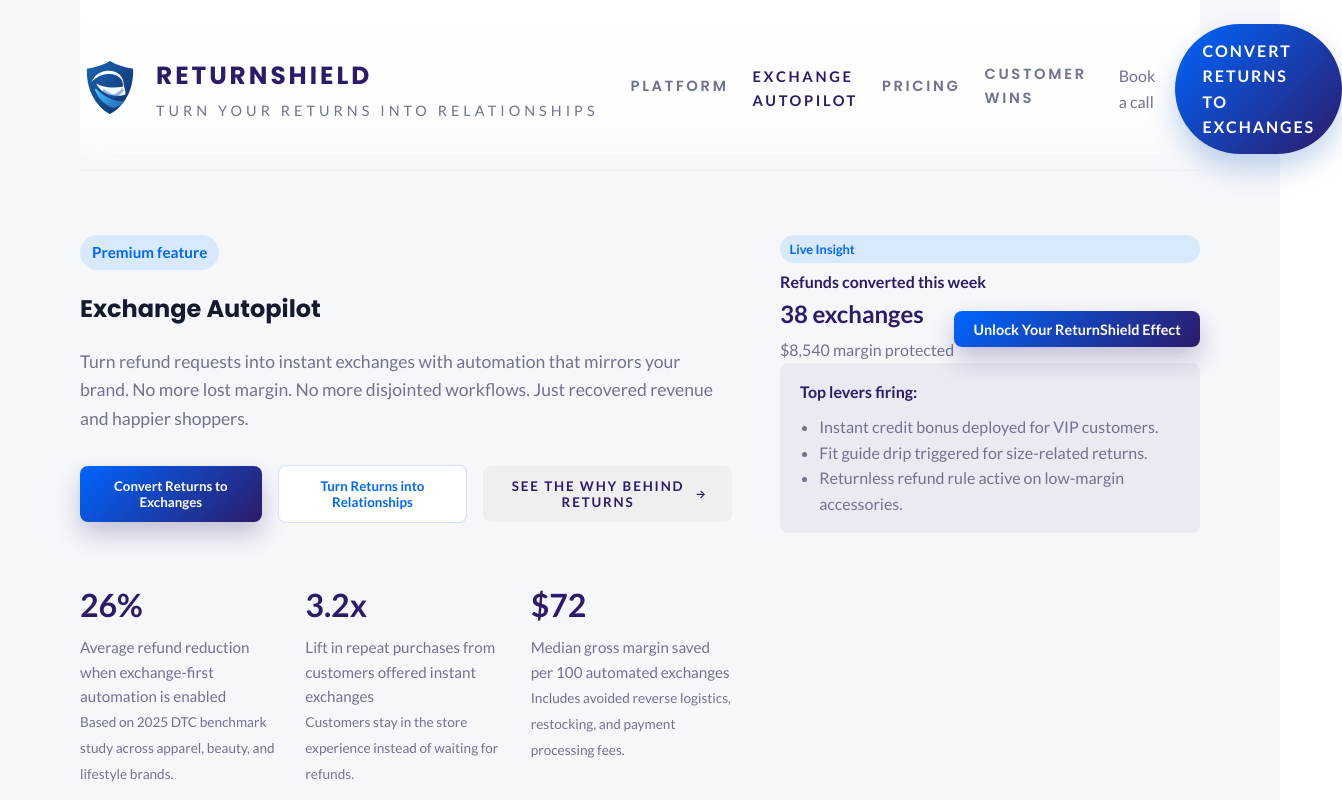
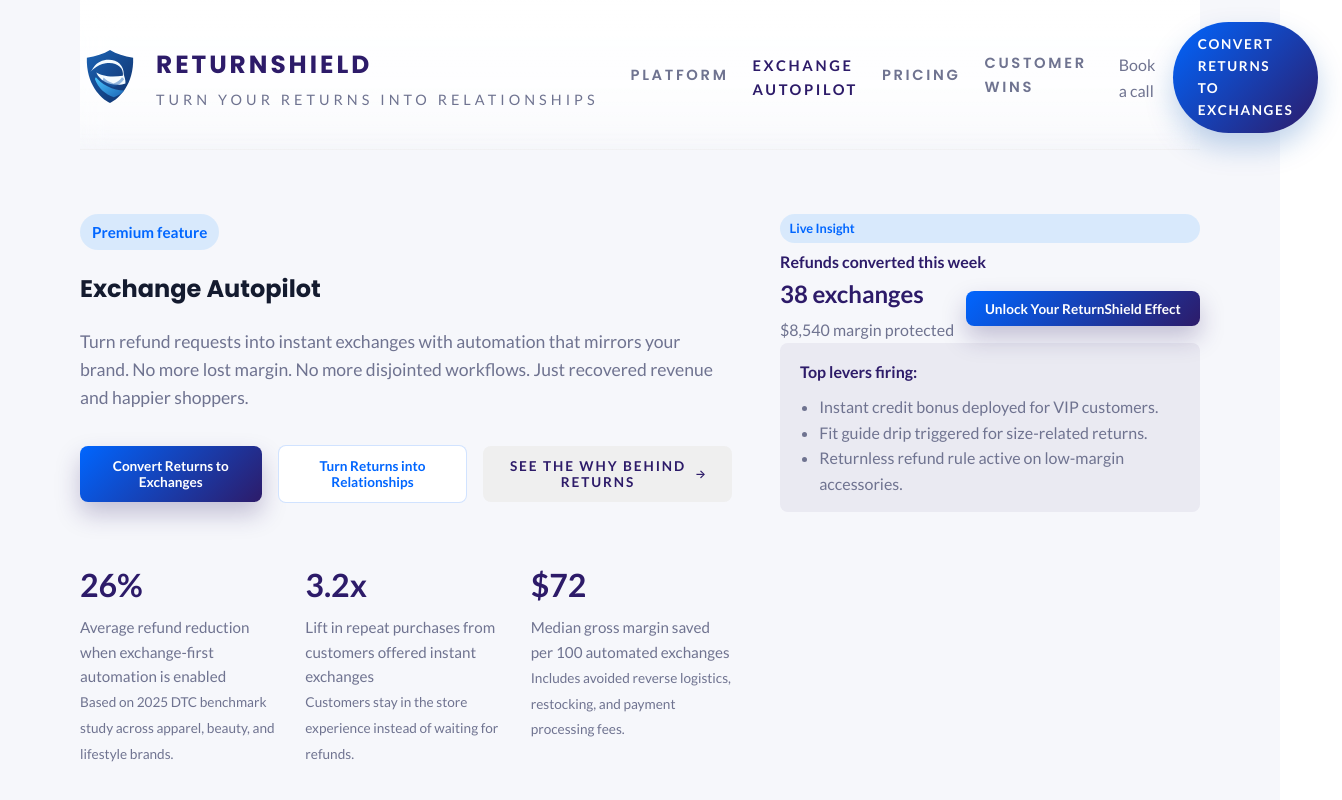
Before and after one commit to dmitriy718/ReturnShield, a React app in the folder frontend/: page /exchange-automation in a window 1280 px wide. Shown: the top 800 px of the page, 1342 px wide, since content can reach past the window. Built offline with nearby package versions, Linux system fonts and the light colour scheme; no server answers; the HTML template or start-up script is replaced by a standard one.

Commit message:
style(nav): soften header gradient and slim CTA button

```diff
--- a/frontend/src/App.css
+++ b/frontend/src/App.css
@@ -26,10 +26,10 @@ h3,
   align-items: center;
   justify-content: space-between;
   gap: 2rem;
-  padding: 1.5rem 0 1rem;
+  padding: 1.4rem 0 1rem;
   position: sticky;
   top: 0;
-  background: linear-gradient(180deg, rgba(255, 255, 255, 0.92) 0%, rgba(255, 255, 255, 0.78) 70%, rgba(255, 255, 255, 0) 100%);
+  background: linear-gradient(180deg, rgba(255, 255, 255, 0.95) 0%, rgba(255, 255, 255, 0.85) 55%, rgba(255, 255, 255, 0.55) 82%, rgba(255, 255, 255, 0) 100%);
   backdrop-filter: blur(14px);
   z-index: 30;
   border-bottom: 1px solid rgba(17, 28, 63, 0.06);
@@ -167,7 +167,7 @@ h3,
 .nav-actions {
   display: flex;
   align-items: center;
-  gap: 1.25rem;
+  gap: 1.1rem;
 }
 
 .link-muted {
@@ -303,7 +303,7 @@ h3,
 }
 
 .btn-trial {
-  padding: 0.85rem 1.7rem;
+  padding: 0.75rem 1.55rem;
   border-radius: 999px;
   text-transform: uppercase;
   letter-spacing: 0.12em;
@@ -1162,3 +1162,10 @@ h3,
     align-items: flex-start;
   }
 }
+
+.btn-primary,
+.btn-secondary,
+.btn-outline,
+.btn-link {
+  font-size: 0.85rem;
+}
```
